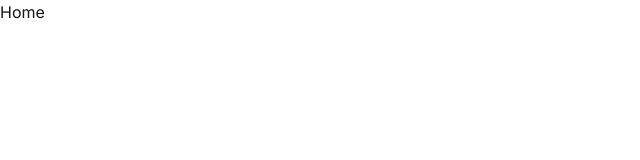
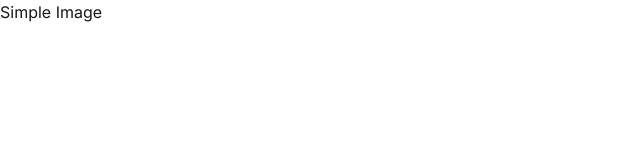
Before and after one commit to simplehackason/simple_image_web, a Next.js app: page / in a window 1280 px wide. Shown: the top 160 px of the page, without its empty margins (0-640 px from the left). Built offline with nearby package versions, Linux system fonts and the light colour scheme.

Commit message:
chore: update heading

```diff
--- a/src/app/page.tsx
+++ b/src/app/page.tsx
@@ -1,7 +1,7 @@
 export default function Home() {
   return (
     <div>
-      <h1>Home</h1>
+      <h1>Simple Image</h1>
     </div>
   )
 }
```
